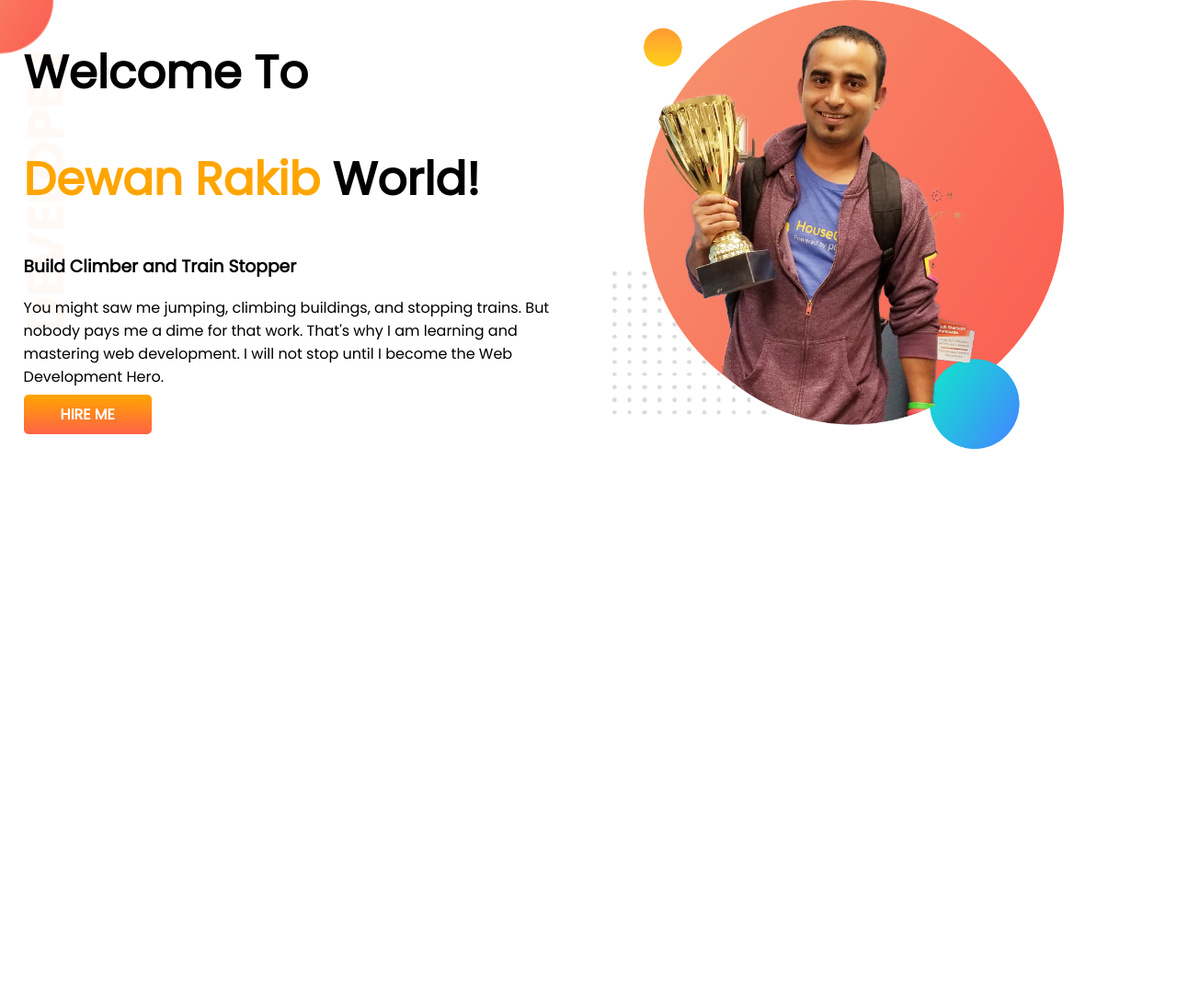
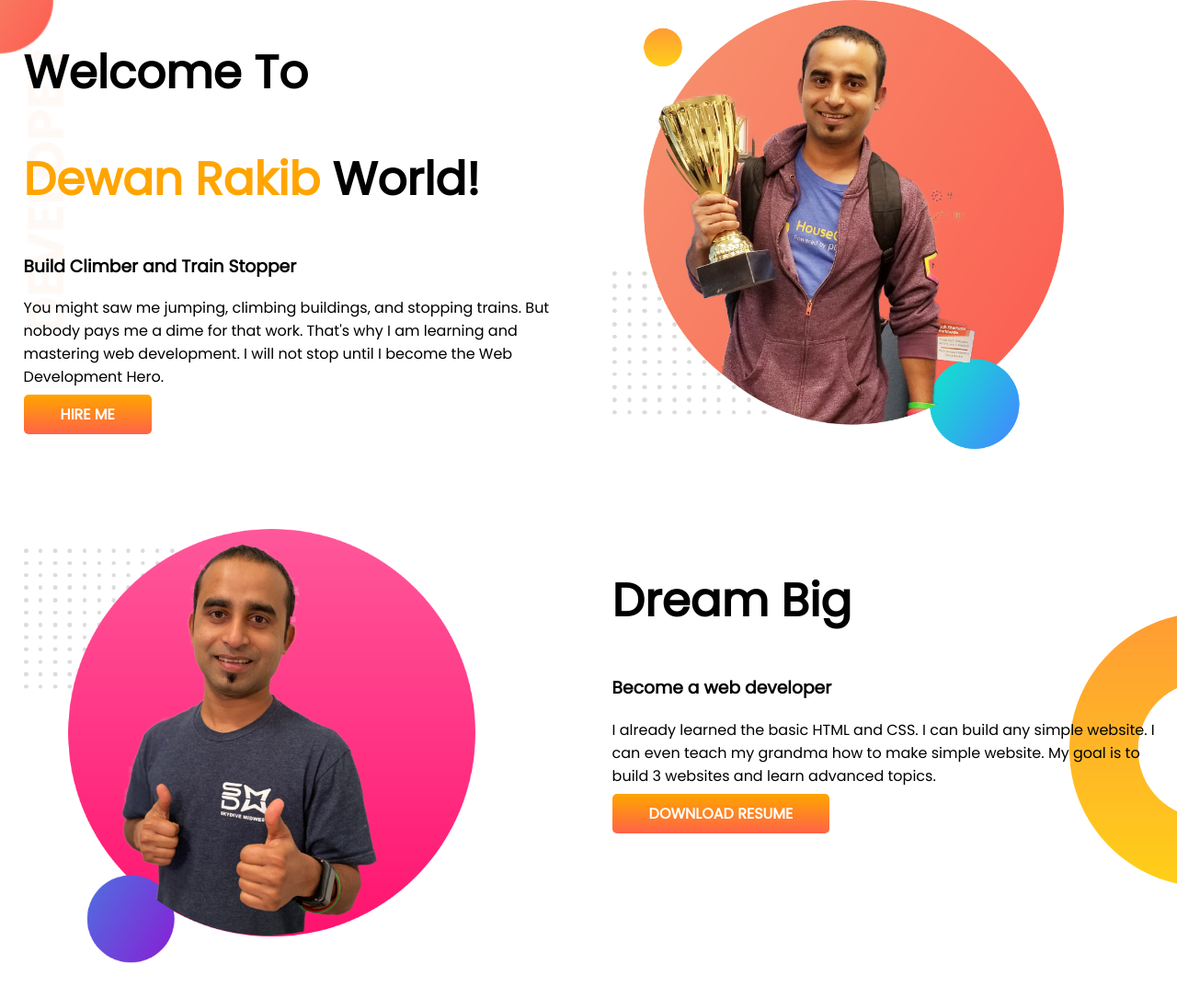
Before and after one commit to DewanRakib/drs-portfolio, a plain HTML site: page index.html in a window 1280 px wide. Shown: the whole page at 92% size. Before the commit the page ends 800 px from the top, so only its background shows below. Drawn offline with Linux system fonts and the light colour scheme.

Commit message:
Added Middle Section

```diff
--- a/index.html
+++ b/index.html
@@ -39,5 +39,26 @@
         <img src="img/jhankar.png" alt="Jhankar Boss" />
       </div>
     </section>
+    <section class="dream-big">
+      <div class="half-width">
+        <img src="img/jhankar2.png" alt="Jonkar Boss 2" />
+      </div>
+      <div class="half-width">
+        <h1>Dream Big</h1>
+        <h3>Become a web developer</h3>
+        <p>
+          I already learned the basic HTML and CSS. I can build any simple
+          website. I can even teach my grandma how to make simple website. My
+          goal is to build 3 websites and learn advanced topics.
+        </p>
+        <a
+          class="link-button"
+          href="#"
+          target="_blank"
+          rel="noopener noreferrer"
+          >DOWNLOAD RESUME</a
+        >
+      </div>
+    </section>
   </body>
 </html>
--- a/style.css
+++ b/style.css
@@ -11,6 +11,7 @@ h1 {
 }
 section {
   display: flex;
+  margin-bottom: 80px;
 }
 .half-width {
   width: 50%;
@@ -31,3 +32,10 @@ section {
   background-image: url(img/top-banner.png);
   background-repeat: no-repeat;
 }
+
+/* Middle Section */
+.dream-big {
+  background-image: url(img/dream-bg.png);
+  background-repeat: no-repeat;
+  background-position: right;
+}
```
